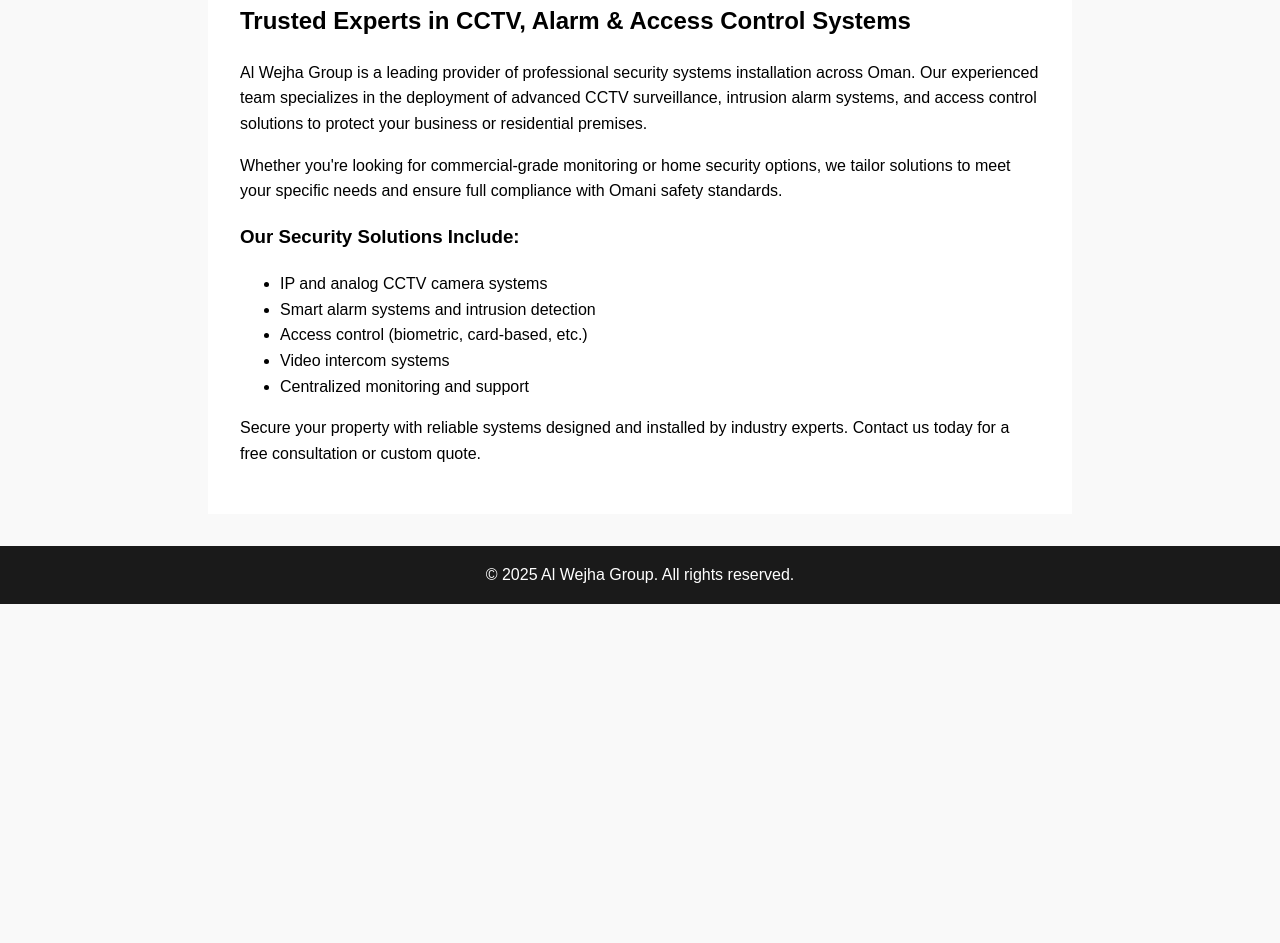
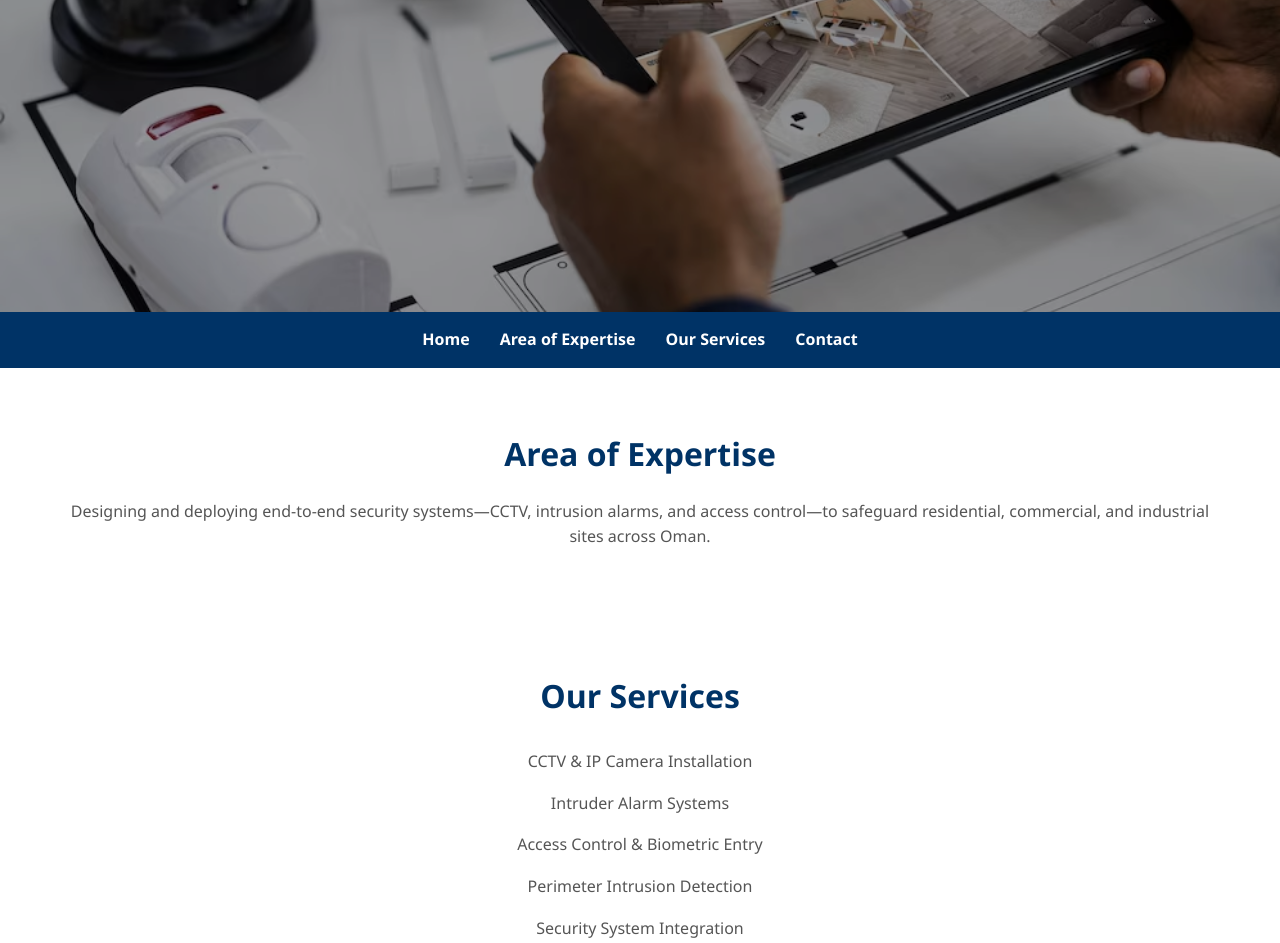
Before and after one commit to imferoz/security-systems-oman, a plain HTML site: page index.html in a window 1280 px wide. Shown: the part 408-1351 px from the top of the page. Before the commit the page ends 1012 px from the top, so only its background shows below. Drawn offline with Linux system fonts and the light colour scheme.

Commit message:
Update index.html

```diff
--- a/index.html
+++ b/index.html
@@ -1,103 +1,86 @@
 <!DOCTYPE html>
 <html lang="en">
 <head>
-  <meta charset="UTF-8" />
-  <meta name="viewport" content="width=device-width, initial-scale=1.0" />
-  <title>Security Systems Oman | Surveillance & Alarm Experts – Al Wejha Group</title>
-  <meta name="description" content="Professional security systems installation in Oman, including CCTV, access control, and alarms. Trust Al Wejha Group for secure and reliable solutions." />
-  <meta name="robots" content="index, follow" />
-  <link rel="canonical" href="https://security-systems-oman.alwejhagroup.com/" />
+  <meta charset="UTF-8" /><meta name="viewport" content="width=device-width,initial-scale=1"/>
+  <title>Security Systems in Oman | Alwejha Group</title>
+  <meta name="description" content="Comprehensive security systems in Oman by Alwejha Group—design & install CCTV, alarms, and access control for total site protection."/>
+  <link rel="canonical" href="https://security-systems-oman.alwejhagroup.com/"/>
+  <link rel="icon" href="security-systems-oman.webp" type="image/webp"/>
+
+  <!-- Open Graph -->
+  <meta property="og:type" content="website"/>
+  <meta property="og:url" content="https://security-systems-oman.alwejhagroup.com/"/>
+  <meta property="og:title" content="Security Systems in Oman | Alwejha Group"/>
+  <meta property="og:description" content="Comprehensive security systems in Oman by Alwejha Group—design & install CCTV, alarms, and access control for total site protection."/>
+  <meta property="og:image" content="https://security-systems-oman.alwejhagroup.com/security-systems-oman.webp"/>
+  <!-- Twitter -->
+  <meta property="twitter:card" content="summary_large_image"/>
+  <meta property="twitter:url" content="https://security-systems-oman.alwejhagroup.com/"/>
+  <meta property="twitter:title" content="Security Systems in Oman | Alwejha Group"/>
+  <meta property="twitter:description" content="Comprehensive security systems in Oman by Alwejha Group—design & install CCTV, alarms, and access control for total site protection."/>
+  <meta property="twitter:image" content="https://security-systems-oman.alwejhagroup.com/security-systems-oman.webp"/>
+
   <style>
-    body {
-      font-family: Arial, sans-serif;
-      margin: 0;
-      padding: 0;
-      line-height: 1.6;
-      background-color: #f9f9f9;
-    }
-    header {
-      background: #1a1a1a;
-      color: white;
-      padding: 1rem;
-      text-align: center;
-    }
-    nav a {
-      color: #fff;
-      margin: 0 10px;
-      text-decoration: none;
-      font-weight: bold;
-    }
-    .hero {
-      background: url('security-systems-oman.webp') no-repeat center center/cover;
-      height: 300px;
-      display: flex;
-      align-items: center;
-      justify-content: center;
-      color: white;
-      text-shadow: 1px 1px 5px #000;
-    }
-    .hero h1 {
-      font-size: 2rem;
-      background-color: rgba(0, 0, 0, 0.6);
-      padding: 0.5rem 1rem;
-    }
-    main {
-      padding: 2rem;
-      max-width: 800px;
-      margin: auto;
-      background: #fff;
-    }
-    footer {
-      background: #1a1a1a;
-      color: white;
-      text-align: center;
-      padding: 1rem;
-      margin-top: 2rem;
-    }
-    @media (max-width: 600px) {
-      .hero h1 {
-        font-size: 1.5rem;
-      }
-    }
+    *{margin:0;padding:0;box-sizing:border-box;}
+    body{font-family:'Segoe UI',Tahoma,Geneva,Verdana,sans-serif;color:#333;background:#fff;line-height:1.6;}
+    header{background:url('security-systems-oman.webp')no-repeat center/cover;height:90vh;display:flex;align-items:center;justify-content:center;position:relative;text-align:center;color:#fff;}
+    header::after{content:"";position:absolute;top:0;left:0;right:0;bottom:0;background:rgba(0,0,0,0.4);}
+    header h1{z-index:1;font-size:3rem;text-shadow:2px 2px 8px rgba(0,0,0,0.8);}
+    nav{background:#003366;display:flex;justify-content:center;gap:30px;padding:15px 0;position:sticky;top:0;z-index:10;}
+    nav a{color:#fff;font-weight:600;text-decoration:none;transition:color .3s;}nav a:hover{color:#ffcc00;}
+    section{padding:60px 20px;max-width:1200px;margin:auto;}
+    section h2{color:#003366;margin-bottom:20px;font-size:2rem;text-align:center;}
+    section p,section ul{font-size:1rem;color:#555;text-align:center;}
+    ul{list-style:none;padding:0;}ul li{padding:8px 0;}
+    .btn{display:inline-block;padding:12px 25px;color:#fff;background:#003366;font-weight:bold;border-radius:5px;transition:background .3s;}
+    .btn:hover{background:#005599;}
+    footer{background:#003366;color:#fff;text-align:center;padding:20px;margin-top:40px;font-size:14px;}
+    @media(max-width:768px){header h1{font-size:2rem;}nav{flex-wrap:wrap;gap:15px;}}
   </style>
 </head>
 <body>
-  <header>
+
+  <header><h1>Security Systems in Oman</h1></header>
+
   <nav>
     <a href="https://www.alwejhagroup.com/">Home</a>
     <a href="https://www.alwejhagroup.com/area-of-expertise">Area of Expertise</a>
     <a href="https://www.alwejhagroup.com/our-services">Our Services</a>
     <a href="https://www.alwejhagroup.com/contact">Contact</a>
   </nav>
-  </header>
 
-  <section class="hero">
-    <h1>Security Systems Installation in Oman</h1>
+  <section id="expertise">
+    <h2>Area of Expertise</h2>
+    <p>Designing and deploying end-to-end security systems—CCTV, intrusion alarms, and access control—to safeguard residential, commercial, and industrial sites across Oman.</p>
   </section>
 
-  <main>
-    <h2>Trusted Experts in CCTV, Alarm & Access Control Systems</h2>
-    <p>
-      Al Wejha Group is a leading provider of professional security systems installation across Oman. Our experienced team specializes in the deployment of advanced CCTV surveillance, intrusion alarm systems, and access control solutions to protect your business or residential premises.
-    </p>
-    <p>
-      Whether you're looking for commercial-grade monitoring or home security options, we tailor solutions to meet your specific needs and ensure full compliance with Omani safety standards.
-    </p>
-    <h3>Our Security Solutions Include:</h3>
+  <section id="services">
+    <h2>Our Services</h2>
     <ul>
-      <li>IP and analog CCTV camera systems</li>
-      <li>Smart alarm systems and intrusion detection</li>
-      <li>Access control (biometric, card-based, etc.)</li>
-      <li>Video intercom systems</li>
-      <li>Centralized monitoring and support</li>
+      <li>CCTV & IP Camera Installation</li>
+      <li>Intruder Alarm Systems</li>
+      <li>Access Control & Biometric Entry</li>
+      <li>Perimeter Intrusion Detection</li>
+      <li>Security System Integration</li>
     </ul>
-    <p>
-      Secure your property with reliable systems designed and installed by industry experts. Contact us today for a free consultation or custom quote.
-    </p>
-  </main>
+  </section>
 
-  <footer>
-    &copy; 2025 Al Wejha Group. All rights reserved.
-  </footer>
+  <section id="clients">
+    <h2>Our Clients</h2>
+    <p>Trusted by Oman’s top enterprises and communities—explore our client success stories on the main site.</p>
+  </section>
+
+  <section id="contact">
+    <h2>Contact Us</h2>
+    <p><a class="btn" href="https://www.alwejhagroup.com/contact">Get in Touch</a></p>
+  </section>
+
+  <section style="text-align:center;padding:40px 0;background:#f4f4f4;">
+    <a class="btn" href="https://www.alwejhagroup.com/" style="background:#ffcc00;color:#003366;">
+      Visit Our Main Website
+    </a>
+  </section>
+
+  <footer>&copy; 2025 Alwejha Group. All rights reserved.</footer>
 </body>
 </html>
```
Lines whose indentation alone changed are shown as unchanged.
